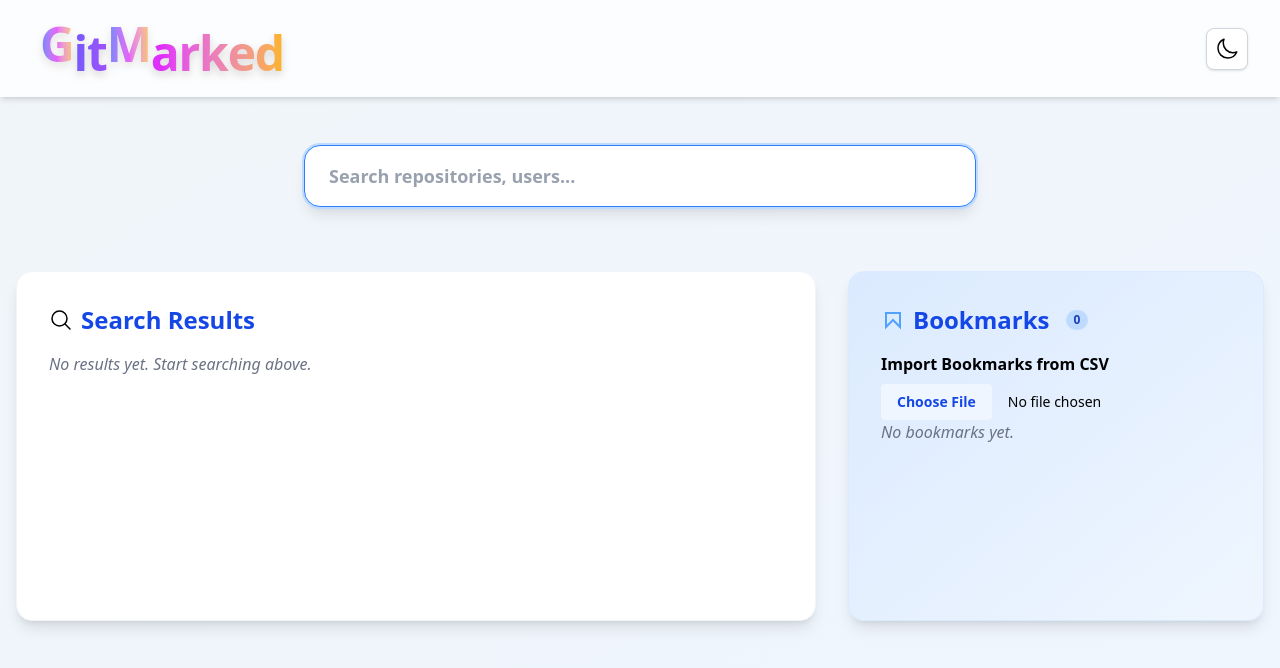
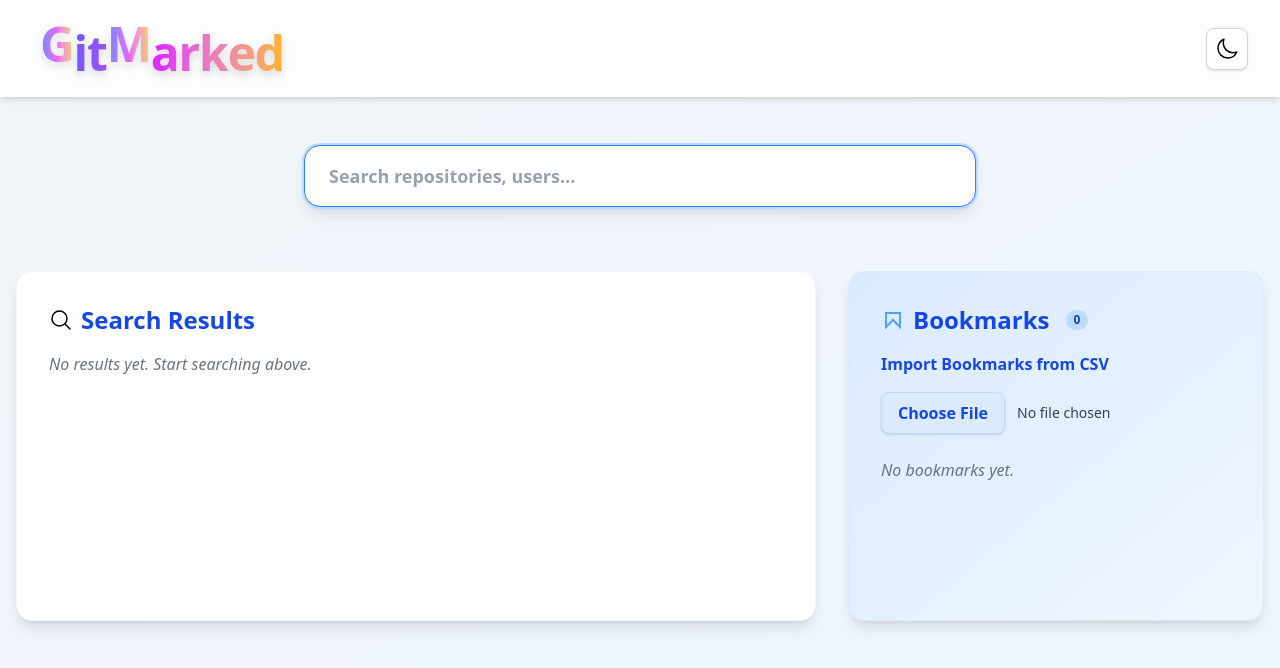
Before and after one commit to rajalakshmys-27/gitmarked, a React (Vite) app: page / in a window 1280 px wide. Shown: the top 668 px of the page. Built offline with nearby package versions, Linux system fonts and the light colour scheme.

Commit message:
feat: Integrate GitHub token retrieval for API requests and enhance CSV import functionality

```diff
--- a/src/components/bookmarks/Bookmarks.jsx
+++ b/src/components/bookmarks/Bookmarks.jsx
@@ -1,4 +1,4 @@
-import { useRef } from 'react';
+import { useRef, useEffect } from 'react';
 import CSVImport from './CSVImport.jsx';
 import { useBookmarks } from '../../context/bookmarks/useBookmarks';
 import { BookmarkFilledIcon, CloseIcon, TrashIcon } from '../../icons';
@@ -6,6 +6,13 @@ import { BookmarkFilledIcon, CloseIcon, TrashIcon } from '../../icons';
 export default function Bookmarks() {
   const { bookmarks, removeBookmark, clearBookmarks } = useBookmarks();
   const csvImportRef = useRef();
+
+  // Clear CSVImport summary if all bookmarks are removed (even one by one)
+  useEffect(() => {
+    if (bookmarks.length === 0 && csvImportRef.current) {
+      csvImportRef.current.clearSummary?.();
+    }
+  }, [bookmarks]);
 
   // Handler to clear all bookmarks and also clear the summary in CSVImport
   const handleClearAll = () => {
@@ -34,7 +41,9 @@ export default function Bookmarks() {
           </button>
         )}
       </h2>
-      <CSVImport ref={csvImportRef} />
+      <div className="mb-6">
+        <CSVImport ref={csvImportRef} />
+      </div>
       {bookmarks.length === 0 ? (
         <div className="text-gray-500 dark:text-gray-400 italic">No bookmarks yet.</div>
       ) : (
--- a/src/components/bookmarks/CSVImport.jsx
+++ b/src/components/bookmarks/CSVImport.jsx
@@ -1,5 +1,6 @@
 import React, { useRef, useState, forwardRef, useImperativeHandle } from 'react';
 import { useBookmarks } from '../../context/bookmarks/useBookmarks';
+import { getGithubToken } from '../../utils/githubToken.js';
 
 function CSVImport(props, ref) {
   const { bookmarks, addBookmark } = useBookmarks();
@@ -7,6 +8,7 @@ function CSVImport(props, ref) {
   const [importing, setImporting] = useState(false);
   const [error, setError] = useState('');
   const [summary, setSummary] = useState('');
+  const [selectedFile, setSelectedFile] = useState('');
 
   // Batch size for async processing
   const BATCH_SIZE = 5;
@@ -26,7 +28,10 @@ function CSVImport(props, ref) {
         continue;
       }
       try {
-        const res = await fetch(`https://api.github.com/repos/${repoFullName}`);
+        const token = getGithubToken();
+        const res = await fetch(`https://api.github.com/repos/${repoFullName}`, {
+          headers: token ? { Authorization: `Bearer ${token}` } : {}
+        });
         if (res.status === 200) {
           const repo = await res.json();
           if (!existingIds.has(repo.id)) {
@@ -62,6 +67,7 @@ function CSVImport(props, ref) {
     setError('');
     setSummary(''); // Clear previous summary when a new file is selected
     const file = e.target.files[0];
+    setSelectedFile(file ? file.name : '');
     if (!file) return;
     if (!file.name.endsWith('.csv')) {
       setError('Please upload a .csv file.');
@@ -84,23 +90,36 @@ function CSVImport(props, ref) {
   };
 
   useImperativeHandle(ref, () => ({
-    clearSummary: () => setSummary('')
+    clearSummary: () => {
+      setSummary('');
+      setSelectedFile('');
+      if (inputRef.current) {
+        inputRef.current.value = '';
+      }
+    }
   }), []);
 
   return (
-    <div className="flex flex-col gap-2 items-start">
-      <label className="font-semibold">Import Bookmarks from CSV</label>
+    <div className="flex flex-col gap-3 items-stretch w-full mb-6">
+      <label className="font-semibold text-blue-700 dark:text-blue-200 mb-1">Import Bookmarks from CSV</label>
+      <div className="flex items-center gap-3">
+        <label htmlFor="csv-upload" className="file:mr-4 file:py-2 file:px-4 file:rounded-lg file:border-0 file:text-sm file:font-semibold file:bg-blue-50 file:text-blue-700 dark:file:bg-gray-800 dark:file:text-blue-200 hover:file:bg-blue-100 dark:hover:file:bg-gray-700 transition cursor-pointer bg-blue-100 dark:bg-gray-800 text-blue-700 dark:text-blue-200 px-4 py-2 rounded-lg font-semibold border border-blue-200 dark:border-gray-700 shadow">
+          Choose File
           <input
+            id="csv-upload"
             ref={inputRef}
             type="file"
             accept=".csv"
             onChange={handleFileChange}
             disabled={importing}
-        className="block text-sm file:mr-4 file:py-2 file:px-4 file:rounded file:border-0 file:text-sm file:font-semibold file:bg-blue-50 file:text-blue-700 hover:file:bg-blue-100"
+            className="hidden"
           />
-      {importing && <span className="text-blue-600">Importing...</span>}
-      {summary && <span className="text-green-700">{summary}</span>}
-      {error && <span className="text-red-600">{error}</span>}
+        </label>
+        <span className="text-sm text-gray-700 dark:text-gray-200 min-w-0 truncate max-w-[160px]">{selectedFile || "No file chosen"}</span>
+      </div>
+      {importing && <span className="text-blue-600 dark:text-blue-300 font-medium">Importing...</span>}
+      {summary && <span className="text-green-700 dark:text-green-400 font-medium">{summary}</span>}
+      {error && <span className="text-red-600 dark:text-red-400 font-medium">{error}</span>}
     </div>
   );
 }
--- a/src/components/repos/UserReposList.jsx
+++ b/src/components/repos/UserReposList.jsx
@@ -2,6 +2,7 @@ import { useEffect, useState, useRef } from 'react';
 import { useBookmarks } from '../../context/bookmarks/useBookmarks.js';
 import Toast from '../ui/Toast.jsx';
 import { ChevronDownIcon, BookmarkIcon } from '../../icons';
+import { getGithubToken } from '../../utils/githubToken.js';
 
 export default function UserReposList({ username }) {
   const [repos, setRepos] = useState([]);
@@ -18,7 +19,10 @@ export default function UserReposList({ username }) {
     setError(null);
     setRepos([]);
 
-    fetch(`https://api.github.com/users/${encodeURIComponent(username)}/repos?per_page=100&sort=updated`)
+    const token = getGithubToken();
+    fetch(`https://api.github.com/users/${encodeURIComponent(username)}/repos?per_page=100&sort=updated`, {
+      headers: token ? { Authorization: `Bearer ${token}` } : {}
+    })
       .then(res => {
         if (!res.ok) throw new Error(`GitHub API error: ${res.status} ${res.statusText}`);
         return res.json();
--- a/src/components/search/SearchBar.jsx
+++ b/src/components/search/SearchBar.jsx
@@ -1,6 +1,7 @@
 import { useState, useEffect, useCallback } from "react";
 import SuggestionItem from "./SuggestionItem";
 import useDebounce from "../../hooks/useDebounce";
+import { getGithubToken } from '../../utils/githubToken.js';
 
 export default function SearchBar({ value, onChange, onSelectSuggestion, suggestionsVisible, setSuggestionsVisible, onClear }) {
   const [suggestions, setSuggestions] = useState([]);
@@ -20,9 +21,11 @@ export default function SearchBar({ value, onChange, onSelectSuggestion, suggest
     setError(null);
     (async () => {
       try {
+        const token = getGithubToken();
+        const headers = token ? { Authorization: `Bearer ${token}` } : {};
         const [usersRes, reposRes] = await Promise.all([
-          fetch(`https://api.github.com/search/users?q=${encodeURIComponent(debouncedValue)}&per_page=5`),
-          fetch(`https://api.github.com/search/repositories?q=${encodeURIComponent(debouncedValue)}&per_page=5`)
+          fetch(`https://api.github.com/search/users?q=${encodeURIComponent(debouncedValue)}&per_page=5`, { headers }),
+          fetch(`https://api.github.com/search/repositories?q=${encodeURIComponent(debouncedValue)}&per_page=5`, { headers })
         ]);
         let errorDetail = "";
         if (!usersRes.ok) {
--- /dev/null
+++ b/src/utils/githubToken.js
@@ -0,0 +1,4 @@
+// Utility to get GitHub token from Vite env
+export function getGithubToken() {
+  return import.meta.env.VITE_GITHUB_TOKEN || null;
+}
```
Also changed, not shown: 1 other file (tests, documents, lock files or other folders). Lines whose indentation alone changed are shown as unchanged.
